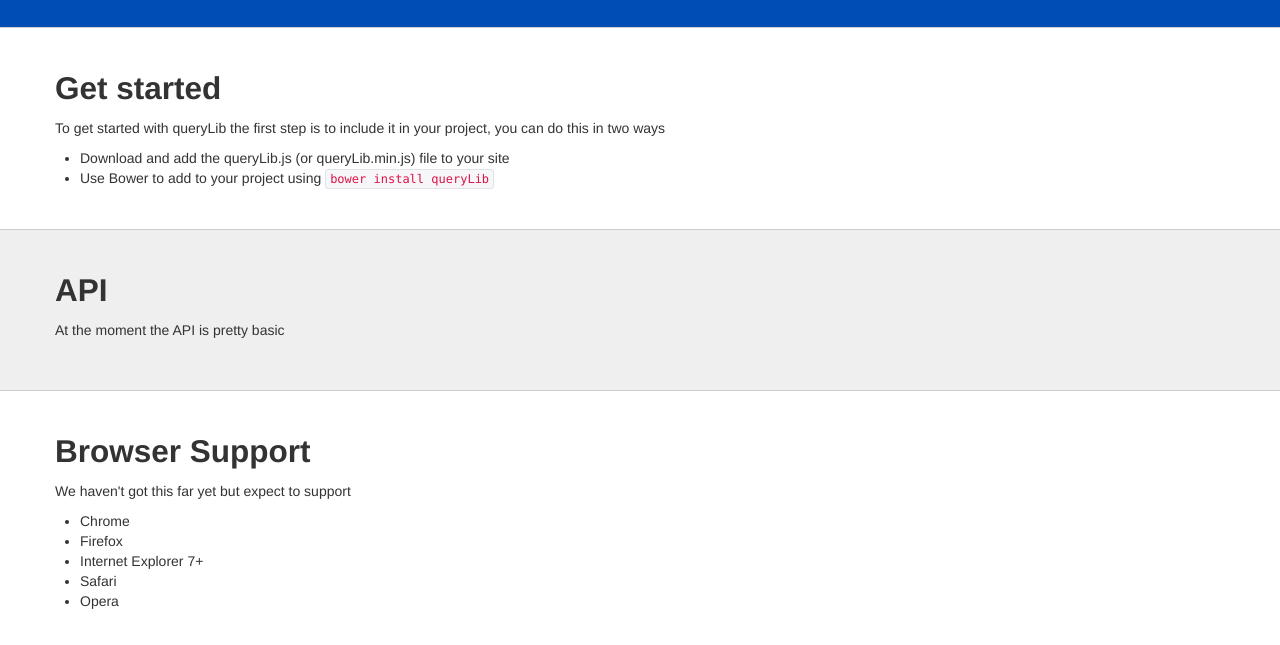
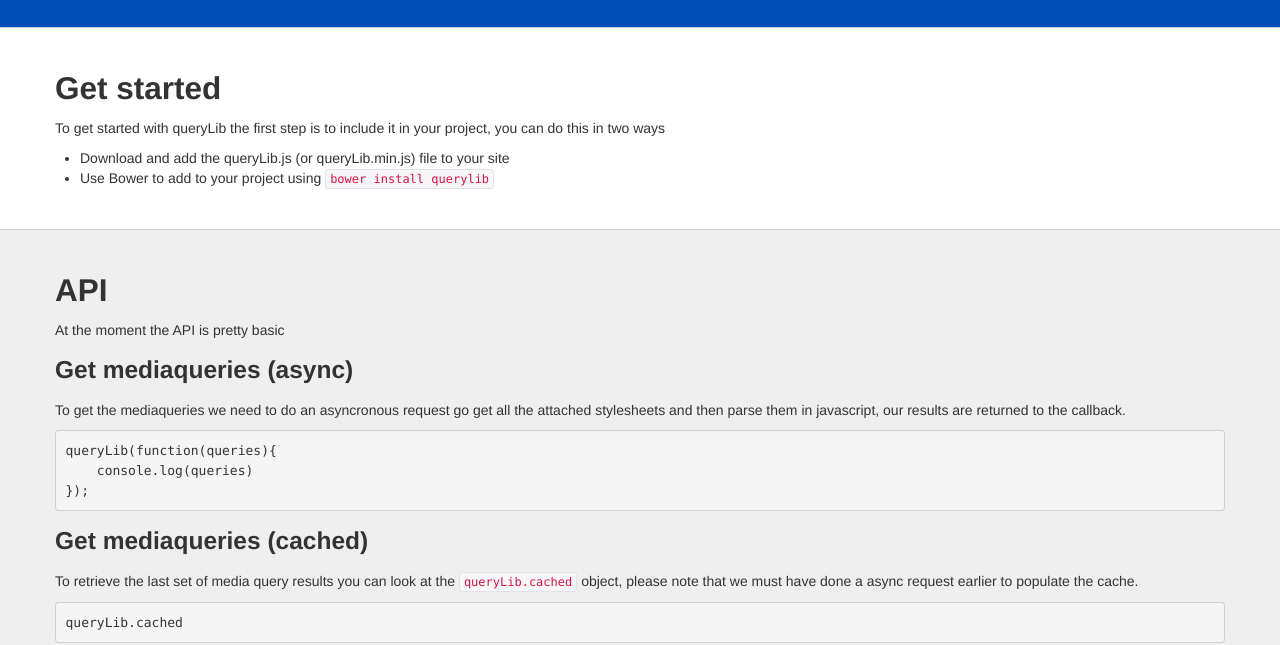
Before and after one commit to jonathan-fielding/queryLib, a website: page index.html in a window 1280 px wide. Shown: the part 331-976 px from the top of the page. Drawn offline with Linux system fonts and the light colour scheme.

Commit message:
update queryLib library to properly output the cache

```diff
--- a/index.html
+++ b/index.html
@@ -61,7 +61,7 @@
                     <p>To get started with queryLib the first step is to include it in your project, you can do this in two ways</p>
                     <ul>
                         <li>Download and add the queryLib.js (or queryLib.min.js) file to your site</li>
-                        <li>Use Bower to add to your project using <code>bower install queryLib</code></li>
+                        <li>Use Bower to add to your project using <code>bower install querylib</code></li>
                     </ul>
 
                 </div>
@@ -72,7 +72,16 @@
 
                     <p>At the moment the API is pretty basic</p>
 
-                    <h3></h3>
+                    <h3>Get mediaqueries (async)</h3>
+                    <p>To get the mediaqueries we need to do an asyncronous request go get all the attached stylesheets and then parse them in javascript, our results are returned to the callback.</p>
+
+                    <pre>queryLib(function(queries){
+    console.log(queries)
+});</pre>
+
+                    <h3>Get mediaqueries (cached)</h3>
+                    <p>To retrieve the last set of media query results you can look at the <code>queryLib.cached</code> object, please note that we must have done a async request earlier to populate the cache.</p>
+                    <pre>queryLib.cached</pre>
                 </div>
             </section>
             <section id="browsers">
@@ -150,6 +159,7 @@
         <script src="docs/bower_components/sass-bootstrap/js/bootstrap-scrollspy.js"></script>
         <script src="docs/bower_components/sass-bootstrap/js/bootstrap-collapse.js"></script>
         <script src="docs/js/script.js"></script>
+        <script src="src/queryLib.js"></script>
         <script>
           (function(i,s,o,g,r,a,m){i['GoogleAnalyticsObject']=r;i[r]=i[r]||function(){
           (i[r].q=i[r].q||[]).push(arguments)},i[r].l=1*new Date();a=s.createElement(o),
--- a/src/queryLib.js
+++ b/src/queryLib.js
@@ -161,7 +161,7 @@
 
     window.queryLib = function(callback){
     	var instance = new queryLib(callback);
-    	window.queryLib.cached = instance;
+    	window.queryLib.cached = instance.properties.mediastyles;
 	};
 
 })(window, document);
```
Also changed, not shown: dist/queryLib.min.js.
